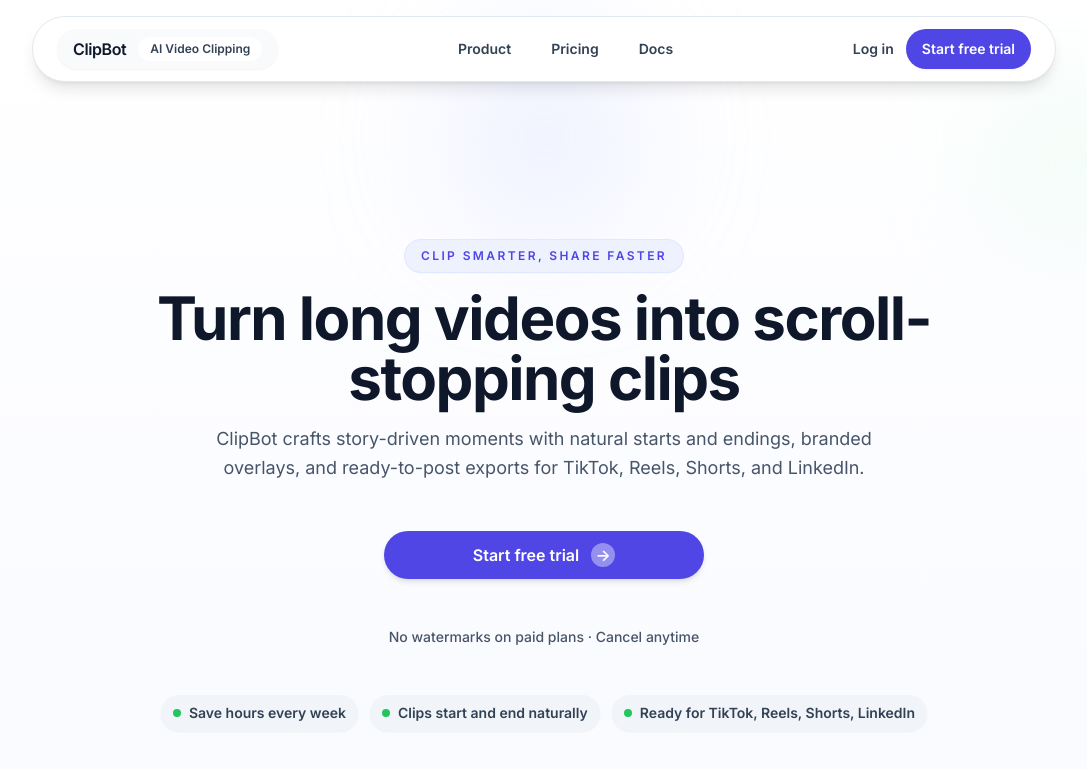
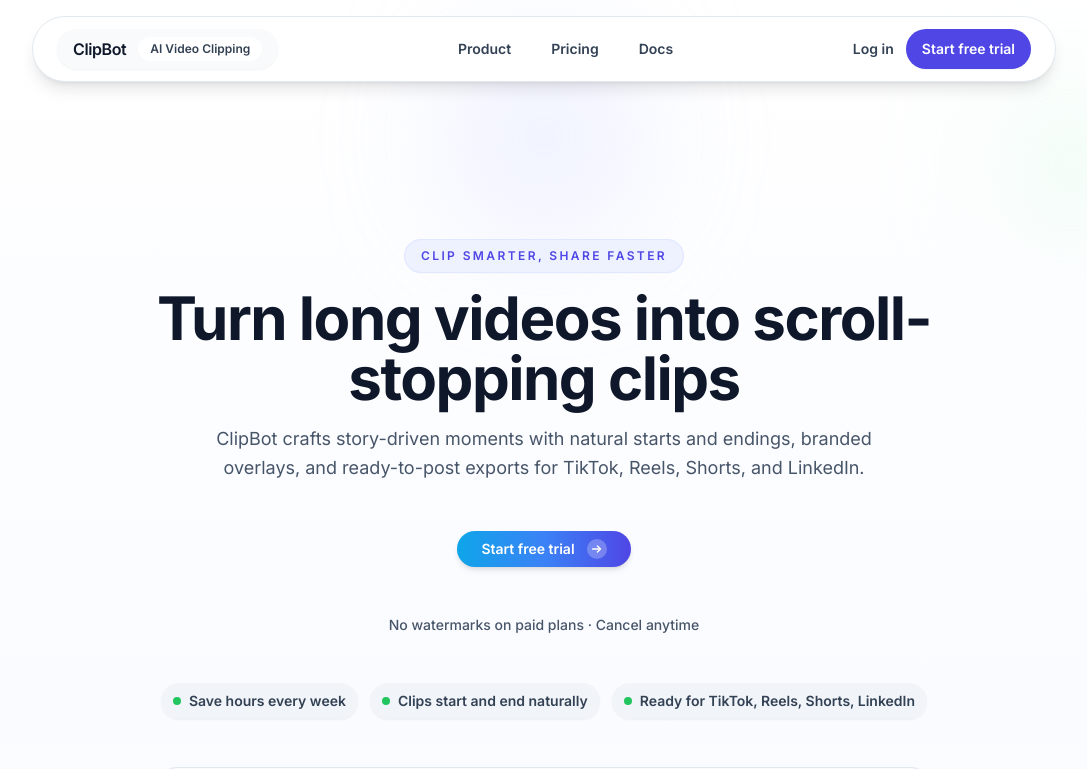
Before and after one commit to Fandry01/clipbot-frontend, a React (Vite) app: page /landing in a window 1280 px wide. Shown: the top 769 px of the page, without its empty margins (96-1183 px from the left). Built offline with nearby package versions, Linux system fonts and the light colour scheme.

Commit message:
Refine hero CTA button styling

```diff
--- a/src/components/LandingHero.tsx
+++ b/src/components/LandingHero.tsx
@@ -111,12 +111,15 @@
           </div>
           <div className="flex w-full flex-col items-center justify-center gap-4">
             <Button
-              size="lg"
-              className="group flex w-full max-w-xs items-center justify-center gap-2 rounded-full shadow-md transition-all duration-300 hover:-translate-y-0.5 hover:shadow-lg"
+              size="sm"
+              className="group flex min-w-[0] items-center justify-center gap-2 rounded-full bg-gradient-to-r from-sky-500 via-blue-500 to-indigo-600 px-6 py-2 text-sm text-white shadow-[0_12px_30px_rgba(59,130,246,0.35)] transition-all duration-300 hover:-translate-y-0.5 hover:shadow-[0_16px_36px_rgba(59,130,246,0.45)]"
             >
               Start free trial
-              <span className="ml-1 inline-flex h-6 w-6 items-center justify-center rounded-full bg-white/40 text-base text-white transition-transform duration-300 group-hover:translate-x-1">
-                →
+              <span className="ml-1 inline-flex h-5 w-5 items-center justify-center rounded-full bg-white/25 text-sm text-white transition-transform duration-300 group-hover:translate-x-1">
+                <svg viewBox="0 0 16 16" className="h-3.5 w-3.5" fill="none" xmlns="http://www.w3.org/2000/svg">
+                  <path d="M3 8h8" stroke="currentColor" strokeWidth="1.6" strokeLinecap="round" />
+                  <path d="M8.5 4.5 12 8l-3.5 3.5" stroke="currentColor" strokeWidth="1.6" strokeLinecap="round" strokeLinejoin="round" />
+                </svg>
               </span>
             </Button>
           </div>
```
